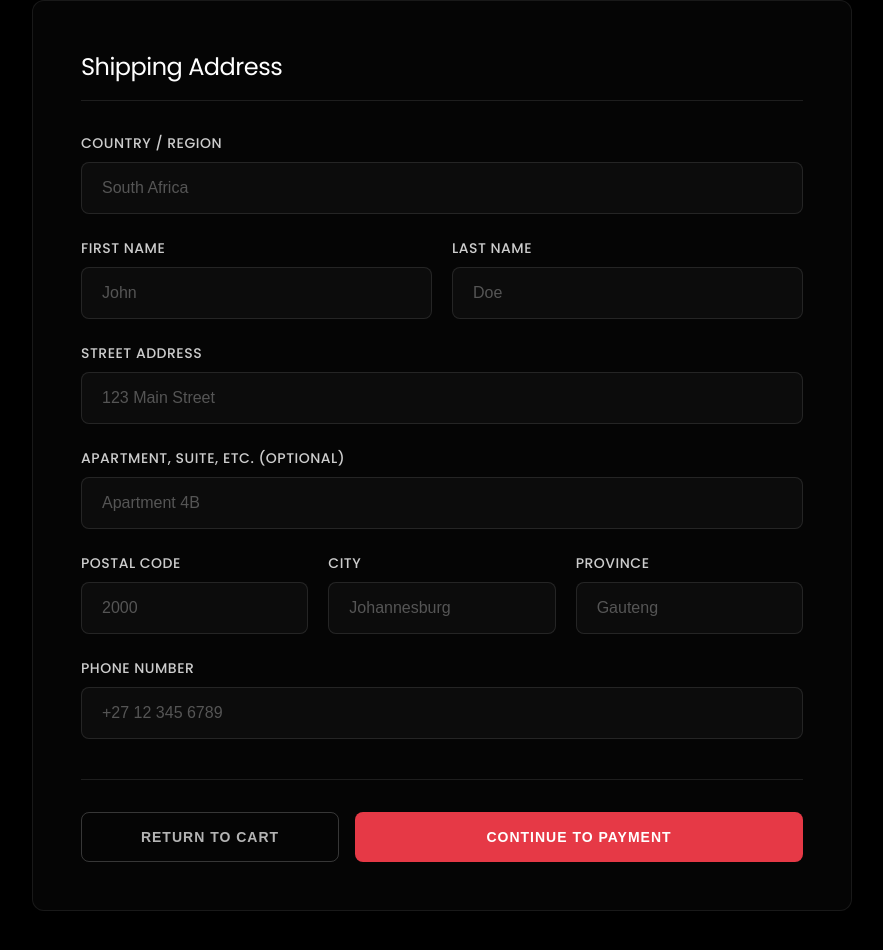
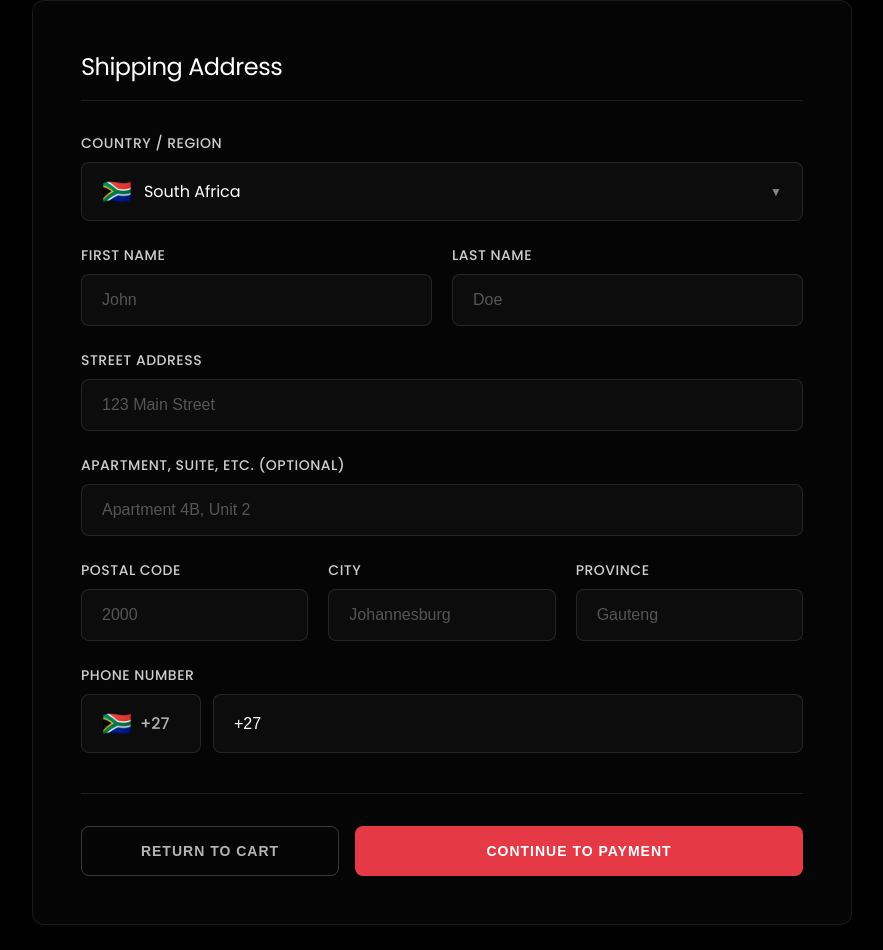
Before and after one commit to samuelmbaya/PBS-FRONTEND, a React (Vite) app: page /delivery in a window 1280 px wide. Shown: the part 380-1330 px from the top of the page, without its empty margins (198-1081 px from the left). Built offline with nearby package versions, Linux system fonts and the light colour scheme; sample sign-in values are in the browser's storage.

Commit message:
reworked deli

```diff
--- a/src/Pages/Delivery.css
+++ b/src/Pages/Delivery.css
@@ -145,6 +145,178 @@ body {
   gap: 20px;
 }
 
+/* Country Selector */
+.country-selector {
+  position: relative;
+}
+
+.country-select-btn {
+  width: 100%;
+  padding: 16px 20px;
+  border-radius: 8px;
+  border: 1px solid rgba(255, 255, 255, 0.1);
+  background: rgba(255, 255, 255, 0.03);
+  color: #fff;
+  font-size: 16px;
+  font-family: "Arial", sans-serif;
+  display: flex;
+  align-items: center;
+  gap: 12px;
+  cursor: pointer;
+  transition: all 0.3s ease;
+  text-align: left;
+}
+
+.country-select-btn:hover {
+  background: rgba(255, 255, 255, 0.05);
+  border-color: rgba(255, 255, 255, 0.2);
+}
+
+.country-select-btn:focus {
+  outline: none;
+  border-color: #e63946;
+  box-shadow: 0 0 0 3px rgba(230, 57, 70, 0.1);
+}
+
+.country-flag {
+  font-size: 24px;
+  line-height: 1;
+}
+
+.country-name {
+  flex: 1;
+}
+
+.dropdown-arrow {
+  font-size: 12px;
+  color: rgba(255, 255, 255, 0.5);
+  transition: transform 0.3s ease;
+}
+
+/* Country Dropdown */
+.country-dropdown {
+  position: absolute;
+  top: calc(100% + 8px);
+  left: 0;
+  right: 0;
+  background: rgba(20, 20, 20, 0.98);
+  border: 1px solid rgba(255, 255, 255, 0.15);
+  border-radius: 8px;
+  z-index: 1000;
+  backdrop-filter: blur(10px);
+  box-shadow: 0 10px 40px rgba(0, 0, 0, 0.5);
+  animation: dropdownFadeIn 0.2s ease-out;
+}
+
+@keyframes dropdownFadeIn {
+  from {
+    opacity: 0;
+    transform: translateY(-10px);
+  }
+  to {
+    opacity: 1;
+    transform: translateY(0);
+  }
+}
+
+.country-dropdown-scroll {
+  max-height: 300px;
+  overflow-y: auto;
+  padding: 8px;
+}
+
+.country-dropdown-scroll::-webkit-scrollbar {
+  width: 8px;
+}
+
+.country-dropdown-scroll::-webkit-scrollbar-track {
+  background: rgba(255, 255, 255, 0.05);
+  border-radius: 4px;
+}
+
+.country-dropdown-scroll::-webkit-scrollbar-thumb {
+  background: rgba(255, 255, 255, 0.2);
+  border-radius: 4px;
+}
+
+.country-dropdown-scroll::-webkit-scrollbar-thumb:hover {
+  background: rgba(255, 255, 255, 0.3);
+}
+
+.country-option {
+  width: 100%;
+  padding: 12px 16px;
+  border: none;
+  background: transparent;
+  color: #fff;
+  font-size: 15px;
+  font-family: "Arial", sans-serif;
+  display: flex;
+  align-items: center;
+  gap: 12px;
+  cursor: pointer;
+  border-radius: 6px;
+  transition: all 0.2s ease;
+  text-align: left;
+}
+
+.country-option:hover {
+  background: rgba(255, 255, 255, 0.08);
+}
+
+.country-option.selected {
+  background: rgba(230, 57, 70, 0.15);
+  color: #e63946;
+}
+
+.country-option .country-name {
+  flex: 1;
+}
+
+.country-dial-code {
+  font-size: 14px;
+  color: rgba(255, 255, 255, 0.5);
+}
+
+.check-mark {
+  color: #e63946;
+  font-size: 16px;
+  font-weight: bold;
+}
+
+/* Phone Input */
+.phone-input-wrapper {
+  display: flex;
+  gap: 12px;
+  align-items: stretch;
+}
+
+.phone-prefix {
+  display: flex;
+  align-items: center;
+  gap: 8px;
+  padding: 16px 20px;
+  background: rgba(255, 255, 255, 0.03);
+  border: 1px solid rgba(255, 255, 255, 0.1);
+  border-radius: 8px;
+  min-width: 120px;
+}
+
+.phone-flag {
+  font-size: 24px;
+  line-height: 1;
+}
+
+.phone-code {
+  font-size: 16px;
+  color: rgba(255, 255, 255, 0.7);
+  font-weight: 500;
+}
+
+.phone-input {
+  flex: 1;
+}
+
 /* Action Buttons */
 .delivery-actions {
   display: flex;
@@ -266,6 +438,14 @@ body {
     gap: 16px;
   }
 
+  .phone-input-wrapper {
+    flex-direction: column;
+  }
+
+  .phone-prefix {
+    justify-content: center;
+  }
+
   .delivery-actions {
     flex-direction: column;
     gap: 12px;
@@ -300,4 +480,8 @@ body {
     font-size: 18px;
     margin-bottom: 24px;
   }
+
+  .country-flag, .phone-flag {
+    font-size: 20px;
+  }
 }
--- a/src/Pages/Delivery.jsx
+++ b/src/Pages/Delivery.jsx
@@ -8,8 +8,43 @@ const Delivery = ({ onDeliveryData }) => {
   const navigate = useNavigate();
   const apiUrl = "http://44.198.25.29:3000";
 
+  // Country data with flags and dial codes
+  const countries = [
+    { code: 'ZA', name: 'South Africa', flag: '🇿🇦', dialCode: '+27' },
+    { code: 'US', name: 'United States', flag: '🇺🇸', dialCode: '+1' },
+    { code: 'GB', name: 'United Kingdom', flag: '🇬🇧', dialCode: '+44' },
+    { code: 'NG', name: 'Nigeria', flag: '🇳🇬', dialCode: '+234' },
+    { code: 'KE', name: 'Kenya', flag: '🇰🇪', dialCode: '+254' },
+    { code: 'GH', name: 'Ghana', flag: '🇬🇭', dialCode: '+233' },
+    { code: 'EG', name: 'Egypt', flag: '🇪🇬', dialCode: '+20' },
+    { code: 'ET', name: 'Ethiopia', flag: '🇪🇹', dialCode: '+251' },
+    { code: 'TZ', name: 'Tanzania', flag: '🇹🇿', dialCode: '+255' },
+    { code: 'UG', name: 'Uganda', flag: '🇺🇬', dialCode: '+256' },
+    { code: 'MA', name: 'Morocco', flag: '🇲🇦', dialCode: '+212' },
+    { code: 'DZ', name: 'Algeria', flag: '🇩🇿', dialCode: '+213' },
+    { code: 'AU', name: 'Australia', flag: '🇦🇺', dialCode: '+61' },
+    { code: 'CA', name: 'Canada', flag: '🇨🇦', dialCode: '+1' },
+    { code: 'IN', name: 'India', flag: '🇮🇳', dialCode: '+91' },
+    { code: 'CN', name: 'China', flag: '🇨🇳', dialCode: '+86' },
+    { code: 'JP', name: 'Japan', flag: '🇯🇵', dialCode: '+81' },
+    { code: 'KR', name: 'South Korea', flag: '🇰🇷', dialCode: '+82' },
+    { code: 'BR', name: 'Brazil', flag: '🇧🇷', dialCode: '+55' },
+    { code: 'MX', name: 'Mexico', flag: '🇲🇽', dialCode: '+52' },
+    { code: 'AR', name: 'Argentina', flag: '🇦🇷', dialCode: '+54' },
+    { code: 'FR', name: 'France', flag: '🇫🇷', dialCode: '+33' },
+    { code: 'DE', name: 'Germany', flag: '🇩🇪', dialCode: '+49' },
+    { code: 'IT', name: 'Italy', flag: '🇮🇹', dialCode: '+39' },
+    { code: 'ES', name: 'Spain', flag: '🇪🇸', dialCode: '+34' },
+    { code: 'NL', name: 'Netherlands', flag: '🇳🇱', dialCode: '+31' },
+    { code: 'SE', name: 'Sweden', flag: '🇸🇪', dialCode: '+46' },
+    { code: 'NO', name: 'Norway', flag: '🇳🇴', dialCode: '+47' },
+    { code: 'AE', name: 'United Arab Emirates', flag: '🇦🇪', dialCode: '+971' },
+    { code: 'SA', name: 'Saudi Arabia', flag: '🇸🇦', dialCode: '+966' },
+  ];
+
   const [deliveryData, setDeliveryData] = useState({
-    country: '',
+    country: 'ZA',
+    countryName: 'South Africa',
     name: '',
     lastName: '',
     streetAddress: '',
@@ -17,14 +52,42 @@ const Delivery = ({ onDeliveryData }) => {
     postalCode: '',
     city: '',
     province: '',
-    phoneNumber: ''
+    phoneNumber: '+27 '
   });
 
   const [isSubmitting, setIsSubmitting] = useState(false);
+  const [showCountryDropdown, setShowCountryDropdown] = useState(false);
+
+  const selectedCountry = countries.find(c => c.code === deliveryData.country) || countries[0];
 
   const handleInputChange = (e) => {
     const { name, value } = e.target;
     const updatedData = { ...deliveryData, [name]: value };
+    setDeliveryData(updatedData);
+    if (onDeliveryData) onDeliveryData(updatedData);
+  };
+
+  const handleCountrySelect = (country) => {
+    const updatedData = {
+      ...deliveryData,
+      country: country.code,
+      countryName: country.name,
+      phoneNumber: country.dialCode + ' '
+    };
+    setDeliveryData(updatedData);
+    setShowCountryDropdown(false);
+    if (onDeliveryData) onDeliveryData(updatedData);
+  };
+
+  const handlePhoneChange = (e) => {
+    let value = e.target.value;
+
+    // Ensure it starts with the dial code
+    if (!value.startsWith(selectedCountry.dialCode)) {
+      value = selectedCountry.dialCode + ' ' + value.replace(/[+\d\s]/g, '');
+    }
+
+    const updatedData = { ...deliveryData, phoneNumber: value };
     setDeliveryData(updatedData);
     if (onDeliveryData) onDeliveryData(updatedData);
   };
@@ -37,6 +100,13 @@ const Delivery = ({ onDeliveryData }) => {
 
     if (missingFields.length > 0) {
       alert(`Please fill in all required fields: ${missingFields.join(', ')}`);
+      return;
+    }
+
+    // Validate phone number
+    const phoneDigits = deliveryData.phoneNumber.replace(/\D/g, '');
+    if (phoneDigits.length < 10) {
+      alert('Please enter a valid phone number');
       return;
     }
 
@@ -57,16 +127,13 @@ const Delivery = ({ onDeliveryData }) => {
         }
       }
 
-      // Load cart from correct localStorage key
       const userCart = JSON.parse(localStorage.getItem(`cart_${userEmail}`) || '[]');
 
-      // Calculate total from actual cart
       const totalAmount = userCart.reduce(
         (sum, item) => sum + (item.price || 0) * (item.quantity || 1),
         0
       );
 
-      // Map cart items with explicit imageUrl
       const orderItems = userCart.map(item => ({
         _id: item._id || item.id || Date.now().toString(),
         productId: item._id || item.id || "unknown",
@@ -76,7 +143,6 @@ const Delivery = ({ onDeliveryData }) => {
         imageUrl: item.imageUrl || item.imageURL || item.image || "https://via.placeholder.com/80"
       }));
 
-      // Save delivery data for payment page
       localStorage.setItem('deliveryData', JSON.stringify(deliveryData));
 
       alert("Delivery information saved successfully! Proceeding to payment.");
@@ -99,7 +165,6 @@ const Delivery = ({ onDeliveryData }) => {
     <div className="delivery-page-container">
       <Navbar />
 
-      {/* Hero Section */}
       <section className="delivery-hero">
         <div className="delivery-hero-content">
           <h1 className="delivery-hero-title">Delivery Information</h1>
@@ -109,23 +174,47 @@ const Delivery = ({ onDeliveryData }) => {
         </div>
       </section>
 
-      {/* Main Content */}
       <div className="delivery-content">
         <div className="delivery-form-card">
           <h2 className="form-section-title">Shipping Address</h2>
 
           <div className="delivery-form">
+            {/* Country Selector with Flags */}
             <div className="form-group">
               <label className="form-label">Country / Region</label>
-              <input
-                type="text"
-                name="country"
-                placeholder="South Africa"
-                value={deliveryData.country}
-                onChange={handleInputChange}
-                className="form-input"
-                required
-              />
+              <div className="country-selector">
+                <button
+                  type="button"
+                  className="country-select-btn"
+                  onClick={() => setShowCountryDropdown(!showCountryDropdown)}
+                >
+                  <span className="country-flag">{selectedCountry.flag}</span>
+                  <span className="country-name">{selectedCountry.name}</span>
+                  <span className="dropdown-arrow">{showCountryDropdown ? '▲' : '▼'}</span>
+                </button>
+
+                {showCountryDropdown && (
+                  <div className="country-dropdown">
+                    <div className="country-dropdown-scroll">
+                      {countries.map((country) => (
+                        <button
+                          key={country.code}
+                          type="button"
+                          className={`country-option ${country.code === deliveryData.country ? 'selected' : ''}`}
+                          onClick={() => handleCountrySelect(country)}
+                        >
+                          <span className="country-flag">{country.flag}</span>
+                          <span className="country-name">{country.name}</span>
+                          <span className="country-dial-code">{country.dialCode}</span>
+                          {country.code === deliveryData.country && (
+                            <span className="check-mark">✓</span>
+                          )}
+                        </button>
+                      ))}
+                    </div>
+                  </div>
+                )}
+              </div>
             </div>
 
             <div className="form-row">
@@ -173,7 +262,7 @@ const Delivery = ({ onDeliveryData }) => {
               <input
                 type="text"
                 name="apartment"
-                placeholder="Apartment 4B"
+                placeholder="Apartment 4B, Unit 2"
                 value={deliveryData.apartment}
                 onChange={handleInputChange}
                 className="form-input"
@@ -218,17 +307,24 @@ const Delivery = ({ onDeliveryData }) => {
               </div>
             </div>
 
+            {/* Phone Number with Flag */}
             <div className="form-group">
               <label className="form-label">Phone Number</label>
+              <div className="phone-input-wrapper">
+                <div className="phone-prefix">
+                  <span className="phone-flag">{selectedCountry.flag}</span>
+                  <span className="phone-code">{selectedCountry.dialCode}</span>
+                </div>
                 <input
                   type="tel"
                   name="phoneNumber"
-                placeholder="+27 12 345 6789"
+                  placeholder="12 345 6789"
                   value={deliveryData.phoneNumber}
-                onChange={handleInputChange}
-                className="form-input"
+                  onChange={handlePhoneChange}
+                  className="form-input phone-input"
                   required
                 />
+              </div>
             </div>
           </div>
 
```
Lines whose indentation alone changed are shown as unchanged.
